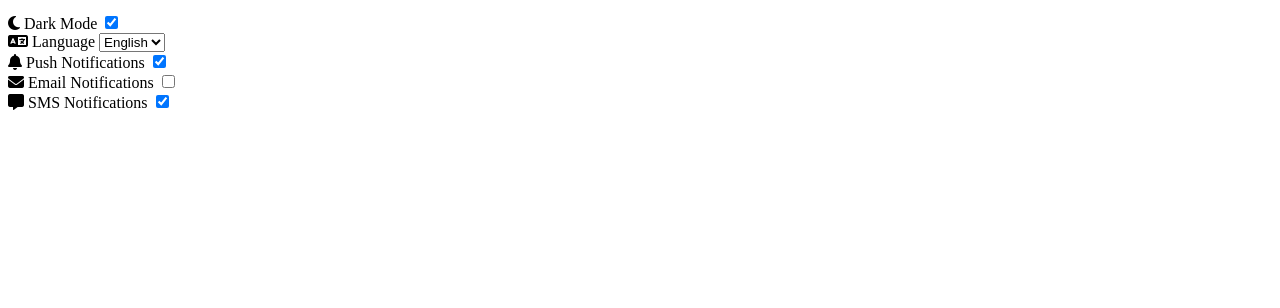
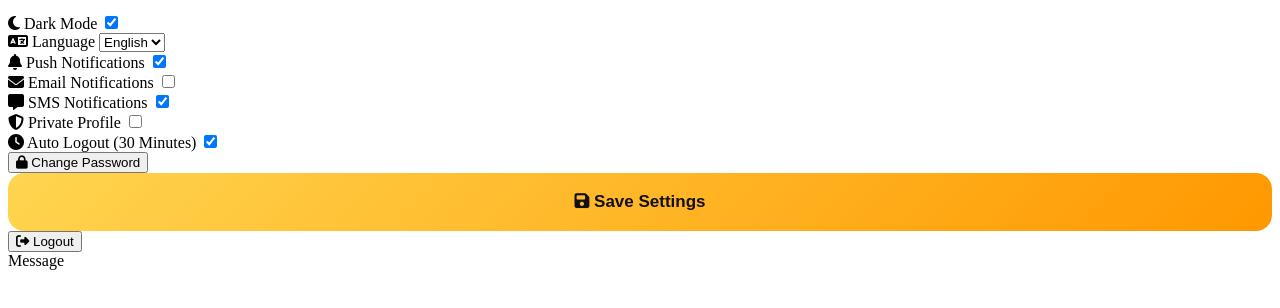
Before and after one commit to bdbanglaofficial68/game-ui-, a plain HTML site: page settings.html in a window 1280 px wide. Shown: the part 88-396 px from the top of the page. Drawn offline with Linux system fonts and the light colour scheme.

Commit message:
Update settings.html

```diff
--- a/settings.html
+++ b/settings.html
@@ -147,3 +147,107 @@ id="smsNotification"
 checked>
 
 </div>
+    <!-- Privacy -->
+
+<div class="setting-item">
+
+    <label>
+
+        <i class="fa-solid fa-shield-halved"></i>
+
+        Private Profile
+
+    </label>
+
+    <input
+        type="checkbox"
+        id="privateProfile">
+
+</div>
+
+<!-- Auto Logout -->
+
+<div class="setting-item">
+
+    <label>
+
+        <i class="fa-solid fa-clock"></i>
+
+        Auto Logout (30 Minutes)
+
+    </label>
+
+    <input
+        type="checkbox"
+        id="autoLogout"
+        checked>
+
+</div>
+
+<!-- Buttons -->
+
+<div class="profile-actions">
+
+    <button
+        type="button"
+        id="changePassword"
+        class="secondary-btn">
+
+        <i class="fa-solid fa-lock"></i>
+
+        Change Password
+
+    </button>
+
+    <button
+        type="submit"
+        class="login-btn">
+
+        <i class="fa-solid fa-floppy-disk"></i>
+
+        Save Settings
+
+    </button>
+
+    <button
+        type="button"
+        id="logoutBtn"
+        class="danger-btn">
+
+        <i class="fa-solid fa-right-from-bracket"></i>
+
+        Logout
+
+    </button>
+
+</div>
+
+</form>
+
+</div>
+
+</main>
+
+<!-- Loader -->
+
+<div id="loader" class="loader hidden">
+
+    <div class="spinner"></div>
+
+</div>
+
+<!-- Toast -->
+
+<div id="toast" class="toast">
+
+    Message
+
+</div>
+
+<script src="js/utils.js"></script>
+<script src="js/api.js"></script>
+<script src="js/settings.js"></script>
+
+</body>
+
+</html>
```
